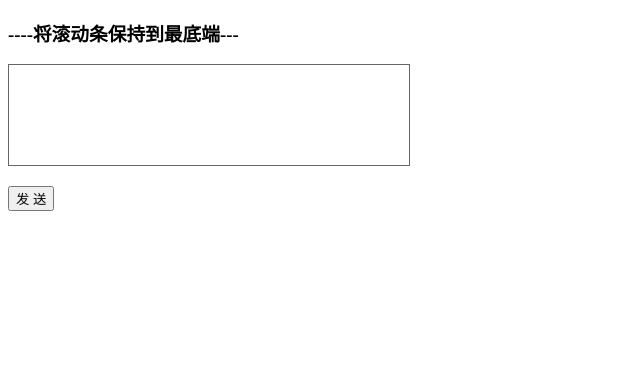
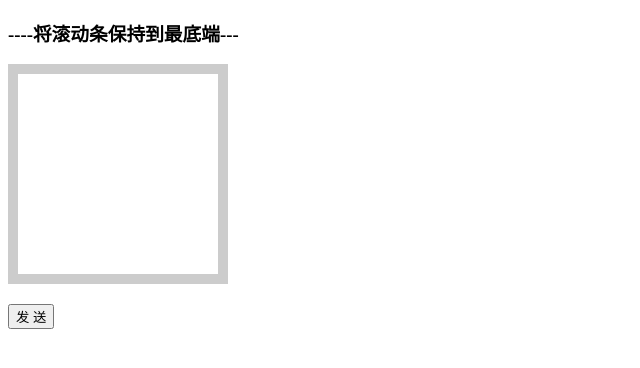
Before and after one commit to sgttyyd/ces1, a plain HTML site: page index.html in a window 1280 px wide. Shown: the whole page, without its empty margins (0-640 px from the left). Drawn offline with Linux system fonts and the light colour scheme.

Commit message:
Signed-off-by: sgttyyd <sgttyyd@gmail.com> 12321312

```diff
--- a/index.html
+++ b/index.html
@@ -8,9 +8,9 @@
     <title>对话框</title>
     <style type="text/css">
         .talk_show {
-            width: 400px;
-            height: 100px;
-            border: 1px solid #666;
+            width: 200px;
+            height: 200px;
+            border: 10px solid #ccc;
             overflow: auto;
         }
     </style>
```
